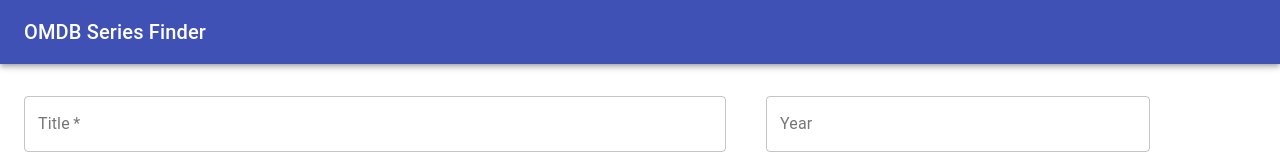
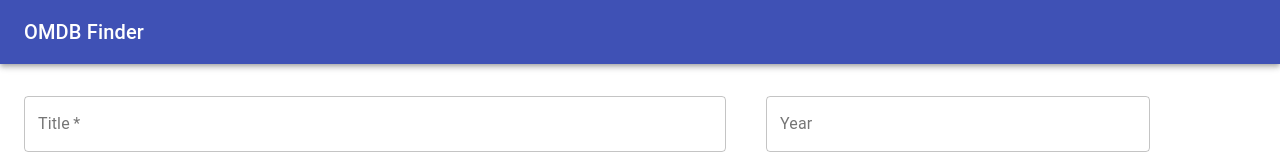
Before and after one commit to shubhamr238/omdb-finder, a React (Create React App) app: page / in a window 1280 px wide. Shown: the top 160 px of the page. Built offline with nearby package versions, Linux system fonts and the light colour scheme.

Commit message:
add movie search support

```diff
--- a/src/App.js
+++ b/src/App.js
@@ -28,7 +28,6 @@
       process.env.REACT_APP_OMDB_API_KEY +
       "&s=" +
       this.state.searchTerm +
-      "&type=series" +
       "&page=" +
       this.state.page;
     if (
@@ -110,7 +109,7 @@
     let numberPages = Math.ceil(parseInt(this.state.totalResults) / 10);
     return (
       <div className="App">
-        <Navbar appName="OMDB Series Finder" />
+        <Navbar appName="OMDB Finder" />
         <SearchBox
           searchTermValue={this.state.searchTerm}
           yearValue={this.state.year}
```
Also changed, not shown: 1 other file (tests, documents, lock files or other folders).
